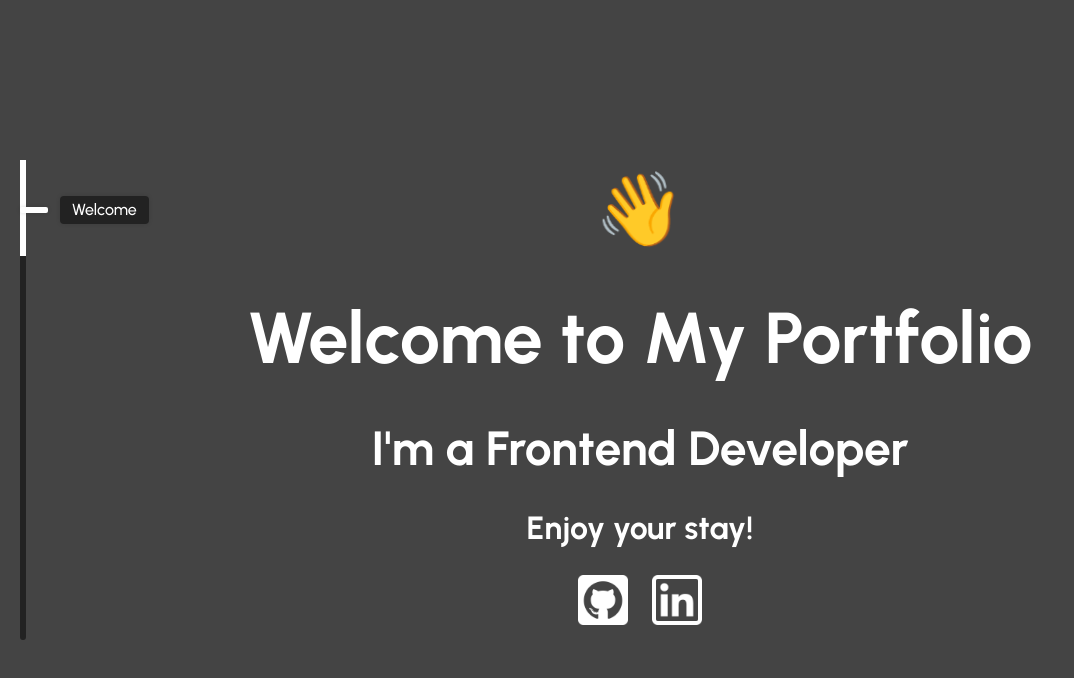
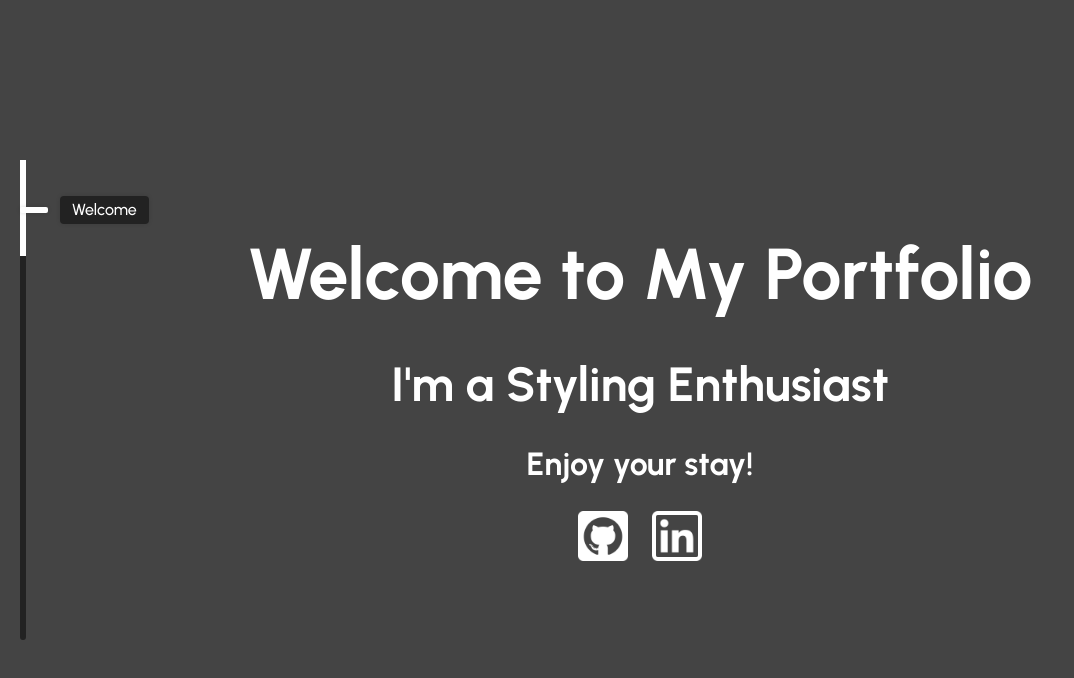
Before and after one commit to MikelMrad/Portfolio, a Next.js app: page / in a window 1280 px wide. Shown: the top 678 px of the page, without its empty margins (0-1074 px from the left). Built offline with nearby package versions, Linux system fonts and the light colour scheme.

Commit message:
made the i am animated

```diff
--- a/src/components/Welcome.js
+++ b/src/components/Welcome.js
@@ -1,3 +1,4 @@
+"use client"
 import styles from "@/styles/home.module.css"
 import Image from "next/image"
 import Github from "/public/github.png"
@@ -5,16 +6,50 @@ import GithubHover from "/public/social.png"
 import LinkedIn from "/public/linkedin.png"
 import LinkedInHover from "/public/linkedin-hover.png"
 import Link from "next/link"
+import { useEffect, useState } from "react"
 
 export default function Welcome() {
+  const phrase = [
+    'Frontend Developer',
+    'Styling Enthusiast',
+    'Continuous Learner',
+    'Problem Solver',
+    'Creative Coder',
+    'Innovative Thinker',
+    'Passionate Developer',
+    'Tech Enthusiast',
+  ]
+
+  const [currentPhrase, setCurrentPhrase] = useState(0)
+  const [displayedText, setDisplayedText] = useState("")
+  const [letterIdx, setLetterIdx] = useState(0)
+
+  useEffect(() => {
+    if (letterIdx < phrase[currentPhrase].length) {
+      const timeout = setTimeout(() => {
+        setDisplayedText(prev => prev + phrase[currentPhrase][letterIdx])
+        setLetterIdx(letterIdx + 1)
+      }, 100)
+      return () => clearTimeout(timeout)
+    } else {
+      const timeout = setTimeout(() => {
+        setDisplayedText("")
+        setLetterIdx(0)
+        setCurrentPhrase((currentPhrase + 1) % phrase.length)
+      }, 1200)
+      return () => clearTimeout(timeout)
+    }
+  }, [letterIdx, currentPhrase, phrase])
+
   return (
     <section className={styles.Page}>
-      <h1 className={styles.Wave}>👋</h1>
       <h1 className={styles.Title}>Welcome to My Portfolio</h1>
-      <h4 className={styles.b}>I'm a Frontend Developer</h4>
+      <h4 className={styles.b}>
+        I'm a <span className={styles.animatedPhrase}>{displayedText}</span>
+      </h4>
       <h6 className={styles.b}>Enjoy your stay!</h6>
       <div>
-        <div className={styles.Wrapper}  style={{marginRight:"12px"}}>
+        <div className={styles.Wrapper} style={{marginRight:"12px"}}>
           <Link href="https://github.com/MikelMrad" target="_blank" rel="noopener noreferrer">
             <Image className={styles.Img} src={Github} width={50} height={50} alt="Github" />
             <Image className={styles.ImgHover} src={GithubHover} width={50} height={50} alt="Github Hover" />
--- a/src/styles/home.module.css
+++ b/src/styles/home.module.css
@@ -72,14 +72,3 @@
 .Wrapper:hover .ImgHover {
   opacity: 1;
 }
-
-.Wave {
-  display: inline-block;
-  animation: waveJump 1s linear infinite;
-}
-
-@keyframes waveJump {
-  0%  { transform: translateY(-30px) rotate(40deg);}
-  50%  { transform: translateY(0) rotate(0deg);}
-  100%  { transform: translateY(-30px) rotate(40deg);}
-}
```
